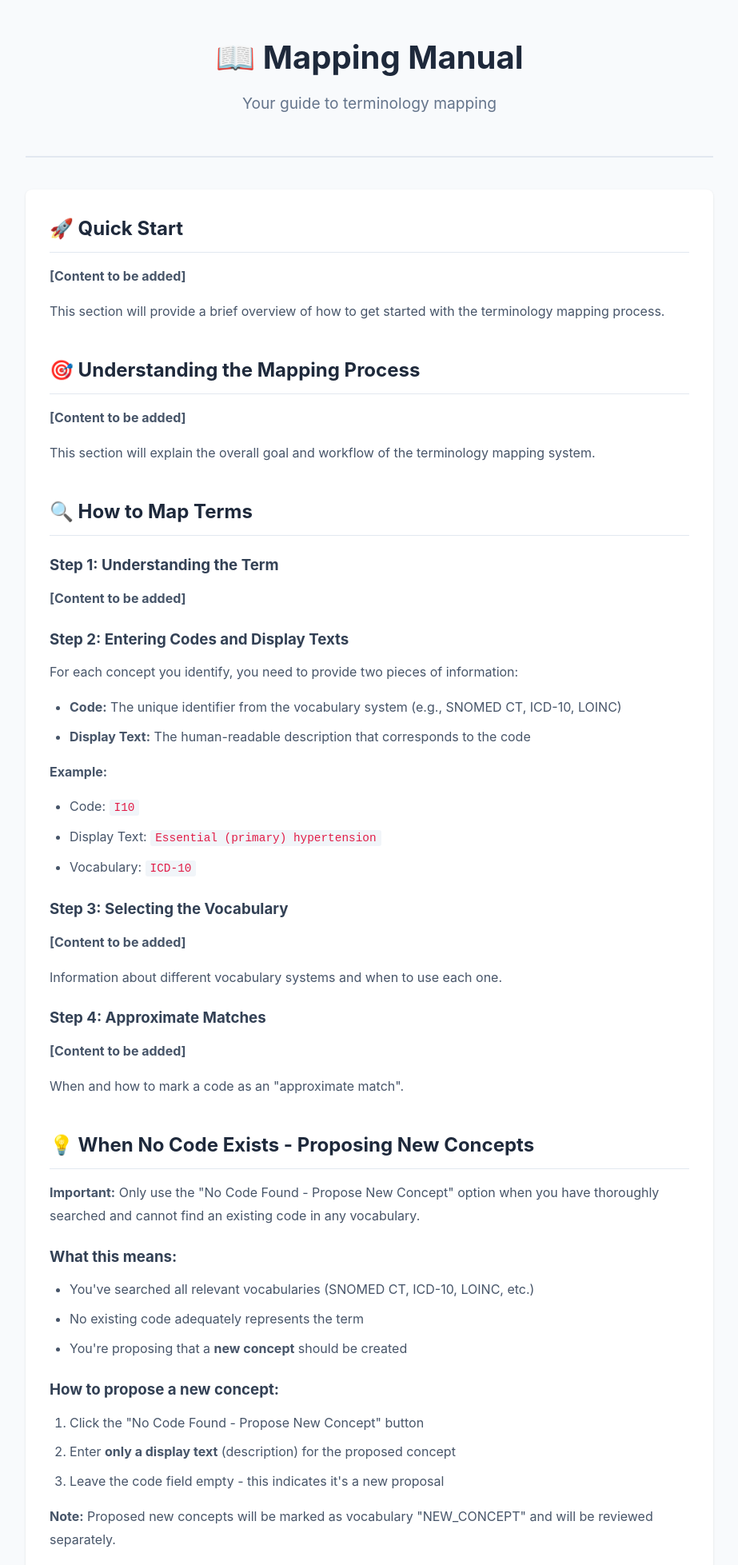
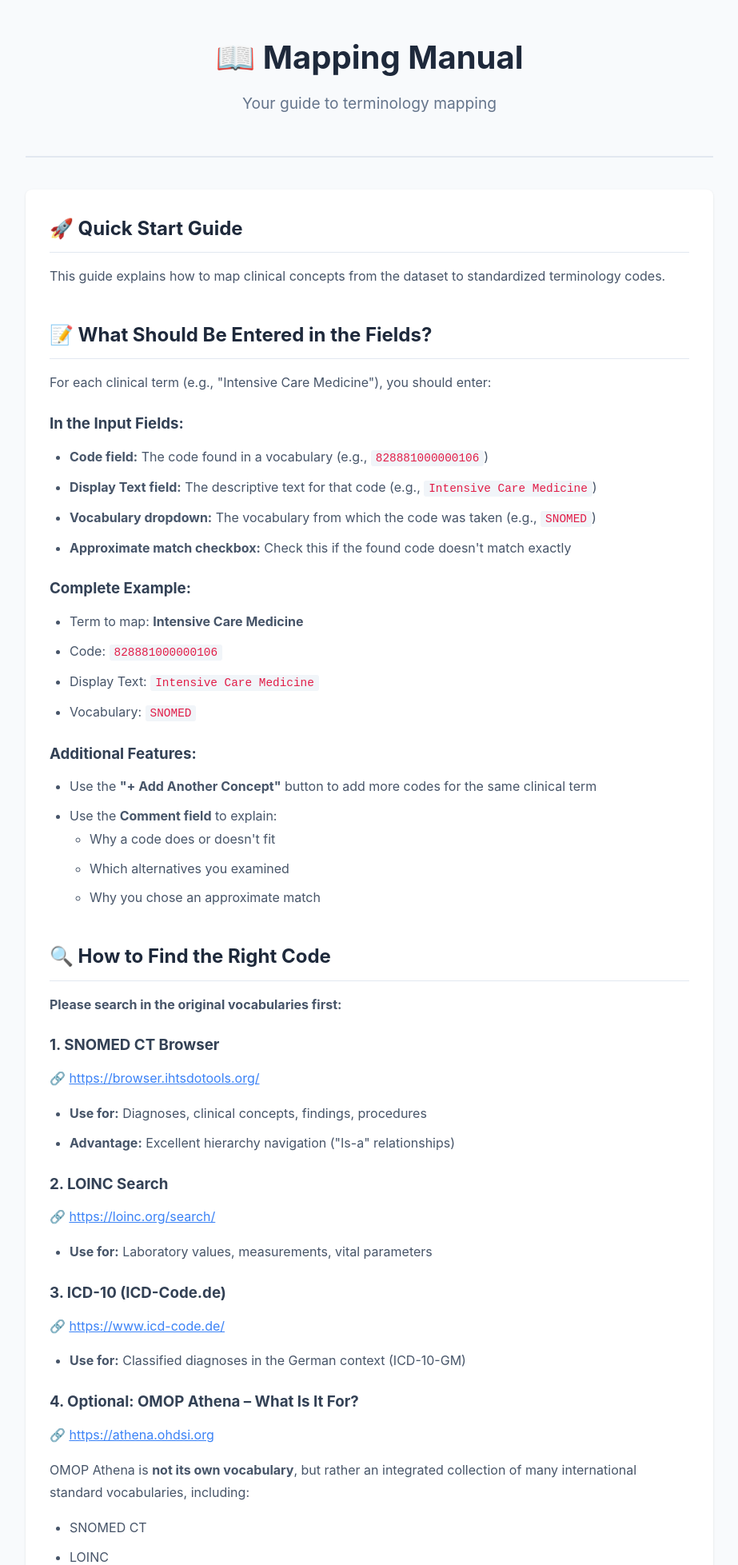
Before and after one commit to umg-minai/terminology-mapper, a FastAPI app: page /manual in a window 1280 px wide. Shown: the top 1957 px of the page at 80% size, without its empty margins (178-1101 px from the left). Run offline with FastAPI, Linux system fonts and the light colour scheme.

Commit message:
Add comprehensive mapping instructions to manual page
- Include detailed field descriptions and examples
- Add links to vocabulary sources (SNOMED CT, LOINC, ICD-10, OMOP Athena)
- Document search strategy and best practices
- Explain approximate matches and new concept proposals
- Provide quality guidelines and common pitfalls to avoid

```diff
--- a/templates/manual.html
+++ b/templates/manual.html
@@ -12,49 +12,104 @@
     <div class="manual-content">
         <!-- Quick Start Section -->
         <section class="manual-section">
-            <h2>🚀 Quick Start</h2>
+            <h2>🚀 Quick Start Guide</h2>
             <div class="manual-text">
-                <p><strong>[Content to be added]</strong></p>
-                <p>This section will provide a brief overview of how to get started with the terminology mapping process.</p>
+                <p>This guide explains how to map clinical concepts from the dataset to standardized terminology codes.</p>
             </div>
         </section>
 
-        <!-- Understanding the Mapping Process -->
+        <!-- What to Enter -->
         <section class="manual-section">
-            <h2>🎯 Understanding the Mapping Process</h2>
+            <h2>📝 What Should Be Entered in the Fields?</h2>
             <div class="manual-text">
-                <p><strong>[Content to be added]</strong></p>
-                <p>This section will explain the overall goal and workflow of the terminology mapping system.</p>
+                <p>For each clinical term (e.g., "Intensive Care Medicine"), you should enter:</p>
+
+                <h3>In the Input Fields:</h3>
+                <ul>
+                    <li><strong>Code field:</strong> The code found in a vocabulary (e.g., <code>828881000000106</code>)</li>
+                    <li><strong>Display Text field:</strong> The descriptive text for that code (e.g., <code>Intensive Care Medicine</code>)</li>
+                    <li><strong>Vocabulary dropdown:</strong> The vocabulary from which the code was taken (e.g., <code>SNOMED</code>)</li>
+                    <li><strong>Approximate match checkbox:</strong> Check this if the found code doesn't match exactly</li>
+                </ul>
+
+                <h3>Complete Example:</h3>
+                <ul>
+                    <li>Term to map: <strong>Intensive Care Medicine</strong></li>
+                    <li>Code: <code>828881000000106</code></li>
+                    <li>Display Text: <code>Intensive Care Medicine</code></li>
+                    <li>Vocabulary: <code>SNOMED</code></li>
+                </ul>
+
+                <h3>Additional Features:</h3>
+                <ul>
+                    <li>Use the <strong>"+ Add Another Concept"</strong> button to add more codes for the same clinical term</li>
+                    <li>Use the <strong>Comment field</strong> to explain:
+                        <ul>
+                            <li>Why a code does or doesn't fit</li>
+                            <li>Which alternatives you examined</li>
+                            <li>Why you chose an approximate match</li>
+                        </ul>
+                    </li>
+                </ul>
             </div>
         </section>
 
-        <!-- How to Map Terms -->
+        <!-- How to Find Codes -->
         <section class="manual-section">
-            <h2>🔍 How to Map Terms</h2>
+            <h2>🔍 How to Find the Right Code</h2>
             <div class="manual-text">
-                <h3>Step 1: Understanding the Term</h3>
-                <p><strong>[Content to be added]</strong></p>
+                <p><strong>Please search in the original vocabularies first:</strong></p>
 
-                <h3>Step 2: Entering Codes and Display Texts</h3>
-                <p>For each concept you identify, you need to provide two pieces of information:</p>
+                <h3>1. SNOMED CT Browser</h3>
+                <p>🔗 <a href="https://browser.ihtsdotools.org/" target="_blank" rel="noopener noreferrer">https://browser.ihtsdotools.org/</a></p>
                 <ul>
-                    <li><strong>Code:</strong> The unique identifier from the vocabulary system (e.g., SNOMED CT, ICD-10, LOINC)</li>
-                    <li><strong>Display Text:</strong> The human-readable description that corresponds to the code</li>
-                </ul>
-                <p><strong>Example:</strong></p>
-                <ul>
-                    <li>Code: <code>I10</code></li>
-                    <li>Display Text: <code>Essential (primary) hypertension</code></li>
-                    <li>Vocabulary: <code>ICD-10</code></li>
+                    <li><strong>Use for:</strong> Diagnoses, clinical concepts, findings, procedures</li>
+                    <li><strong>Advantage:</strong> Excellent hierarchy navigation ("Is-a" relationships)</li>
                 </ul>
 
-                <h3>Step 3: Selecting the Vocabulary</h3>
-                <p><strong>[Content to be added]</strong></p>
-                <p>Information about different vocabulary systems and when to use each one.</p>
+                <h3>2. LOINC Search</h3>
+                <p>🔗 <a href="https://loinc.org/search/" target="_blank" rel="noopener noreferrer">https://loinc.org/search/</a></p>
+                <ul>
+                    <li><strong>Use for:</strong> Laboratory values, measurements, vital parameters</li>
+                </ul>
 
-                <h3>Step 4: Approximate Matches</h3>
-                <p><strong>[Content to be added]</strong></p>
-                <p>When and how to mark a code as an "approximate match".</p>
+                <h3>3. ICD-10 (ICD-Code.de)</h3>
+                <p>🔗 <a href="https://www.icd-code.de/" target="_blank" rel="noopener noreferrer">https://www.icd-code.de/</a></p>
+                <ul>
+                    <li><strong>Use for:</strong> Classified diagnoses in the German context (ICD-10-GM)</li>
+                </ul>
+
+                <h3>4. Optional: OMOP Athena – What Is It For?</h3>
+                <p>🔗 <a href="https://athena.ohdsi.org" target="_blank" rel="noopener noreferrer">https://athena.ohdsi.org</a></p>
+                <p>OMOP Athena is <strong>not its own vocabulary</strong>, but rather an integrated collection of many international standard vocabularies, including:</p>
+                <ul>
+                    <li>SNOMED CT</li>
+                    <li>LOINC</li>
+                    <li>ICD-10, ICD-9</li>
+                    <li>HCPCS, CPT, ATC, RxNorm, UCUM, and many more</li>
+                </ul>
+
+                <h3>Why Athena Is Helpful:</h3>
+                <ul>
+                    <li>You can search additional vocabularies</li>
+                    <li>It's well-suited for cross-checking your findings</li>
+                </ul>
+
+                <p><strong>⚠️ Important:</strong> Primary searches should <em>always</em> be performed in the original vocabularies, because their search functions are often better and hierarchies are fully navigable.</p>
+            </div>
+        </section>
+
+        <!-- Approximate Matches -->
+        <section class="manual-section">
+            <h2>⚖️ Approximate Matches</h2>
+            <div class="manual-text">
+                <p>Use the <strong>"Approximate match"</strong> checkbox when:</p>
+                <ul>
+                    <li>The found code doesn't match exactly what the term says</li>
+                    <li>The code is close in meaning but not a perfect match</li>
+                    <li>It's the best available option even though it's not ideal</li>
+                </ul>
+                <p><strong>Tip:</strong> Use the comment field to explain why you marked it as an approximate match.</p>
             </div>
         </section>
 
@@ -62,25 +117,24 @@
         <section class="manual-section">
             <h2>💡 When No Code Exists - Proposing New Concepts</h2>
             <div class="manual-text">
-                <p><strong>Important:</strong> Only use the "No Code Found - Propose New Concept" option when you have thoroughly searched and cannot find an existing code in any vocabulary.</p>
+                <p><strong>⚠️ Important:</strong> Only use the "No Code Found - Propose New Concept" button when you have thoroughly searched and cannot find an existing code in any vocabulary.</p>
 
-                <h3>What this means:</h3>
+                <h3>Before using "No Code Found":</h3>
                 <ul>
-                    <li>You've searched all relevant vocabularies (SNOMED CT, ICD-10, LOINC, etc.)</li>
-                    <li>No existing code adequately represents the term</li>
-                    <li>You're proposing that a <strong>new concept</strong> should be created</li>
+                    <li>✅ Search all relevant vocabularies (SNOMED CT, ICD-10, LOINC, etc.)</li>
+                    <li>✅ Try different search terms and synonyms</li>
+                    <li>✅ Consider checking OMOP Athena for additional vocabularies</li>
+                    <li>✅ Look for broader or narrower concepts that might fit</li>
                 </ul>
 
                 <h3>How to propose a new concept:</h3>
                 <ol>
-                    <li>Click the "No Code Found - Propose New Concept" button</li>
+                    <li>Click the <strong>"No Code Found - Propose New Concept"</strong> button</li>
                     <li>Enter <strong>only a display text</strong> (description) for the proposed concept</li>
-                    <li>Leave the code field empty - this indicates it's a new proposal</li>
+                    <li>The code field remains empty - this indicates it's a new proposal</li>
                 </ol>
 
                 <p><strong>Note:</strong> Proposed new concepts will be marked as vocabulary "NEW_CONCEPT" and will be reviewed separately.</p>
-
-                <p><strong>[Additional content to be added]</strong></p>
             </div>
         </section>
 
@@ -88,8 +142,13 @@
         <section class="manual-section">
             <h2>📝 Adding Multiple Concepts</h2>
             <div class="manual-text">
-                <p><strong>[Content to be added]</strong></p>
-                <p>When and how to add multiple codes/concepts for a single term.</p>
+                <p>You can add multiple codes for a single term when:</p>
+                <ul>
+                    <li>The clinical term encompasses multiple distinct concepts</li>
+                    <li>Different aspects of the term need separate codes</li>
+                    <li>Multiple codes from different vocabularies are relevant</li>
+                </ul>
+                <p>Click the <strong>"+ Add Another Concept"</strong> button to add additional code entries.</p>
             </div>
         </section>
 
@@ -97,11 +156,28 @@
         <section class="manual-section">
             <h2>✅ Best Practices</h2>
             <div class="manual-text">
-                <p><strong>[Content to be added]</strong></p>
+                <h3>Search Strategy:</h3>
                 <ul>
-                    <li>Tips for efficient mapping</li>
-                    <li>Common pitfalls to avoid</li>
-                    <li>Quality assurance guidelines</li>
+                    <li>Always start with the original vocabulary sources</li>
+                    <li>Use multiple search terms and synonyms</li>
+                    <li>Navigate through hierarchies to find related concepts</li>
+                    <li>Double-check your findings in OMOP Athena</li>
+                </ul>
+
+                <h3>Quality Guidelines:</h3>
+                <ul>
+                    <li>Prefer exact matches over approximate matches</li>
+                    <li>Always include the complete display text from the vocabulary</li>
+                    <li>Use comments to document your decision-making process</li>
+                    <li>Only mark "No Code Found" after thorough searching</li>
+                </ul>
+
+                <h3>Common Pitfalls to Avoid:</h3>
+                <ul>
+                    <li>❌ Don't skip the display text field - it's required for proper documentation</li>
+                    <li>❌ Don't use "No Code Found" without exhaustive searching</li>
+                    <li>❌ Don't forget to select the correct vocabulary</li>
+                    <li>❌ Don't leave approximate matches unexplained</li>
                 </ul>
             </div>
         </section>
```
